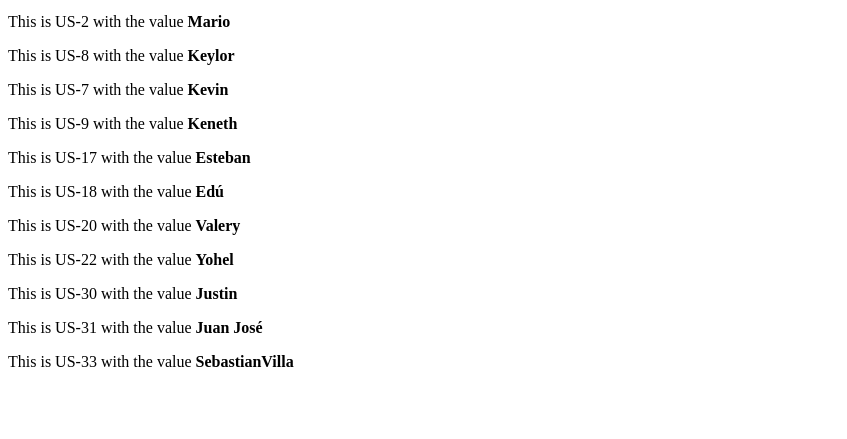
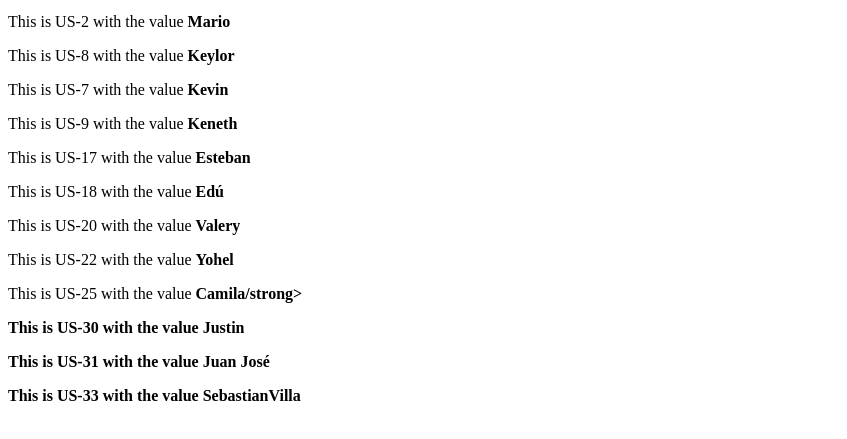
Before and after one commit to utn-integrador-III/demo-repository, a website: page index.html in a window 1280 px wide. Shown: the part 87-526 px from the top of the page, without its empty margins (0-847 px from the left). Drawn offline with Linux system fonts and the light colour scheme.

Commit message:
US-25: Implementación de la funcionalidad según la user story

```diff
--- a/index.html
+++ b/index.html
@@ -18,11 +18,10 @@
 
 <p>This is US-22 with the value <strong>Yohel</strong></p>
 
+<p>This is US-25 with the value <strong>Camila/strong></p>
+
 <p>This is US-30 with the value <strong>Justin</strong></p>
-
 
 <p>This is US-31 with the value <strong>Juan José</strong></p>
 
-
-
 <p>This is US-33 with the value <strong>SebastianVilla</strong></p>
```
